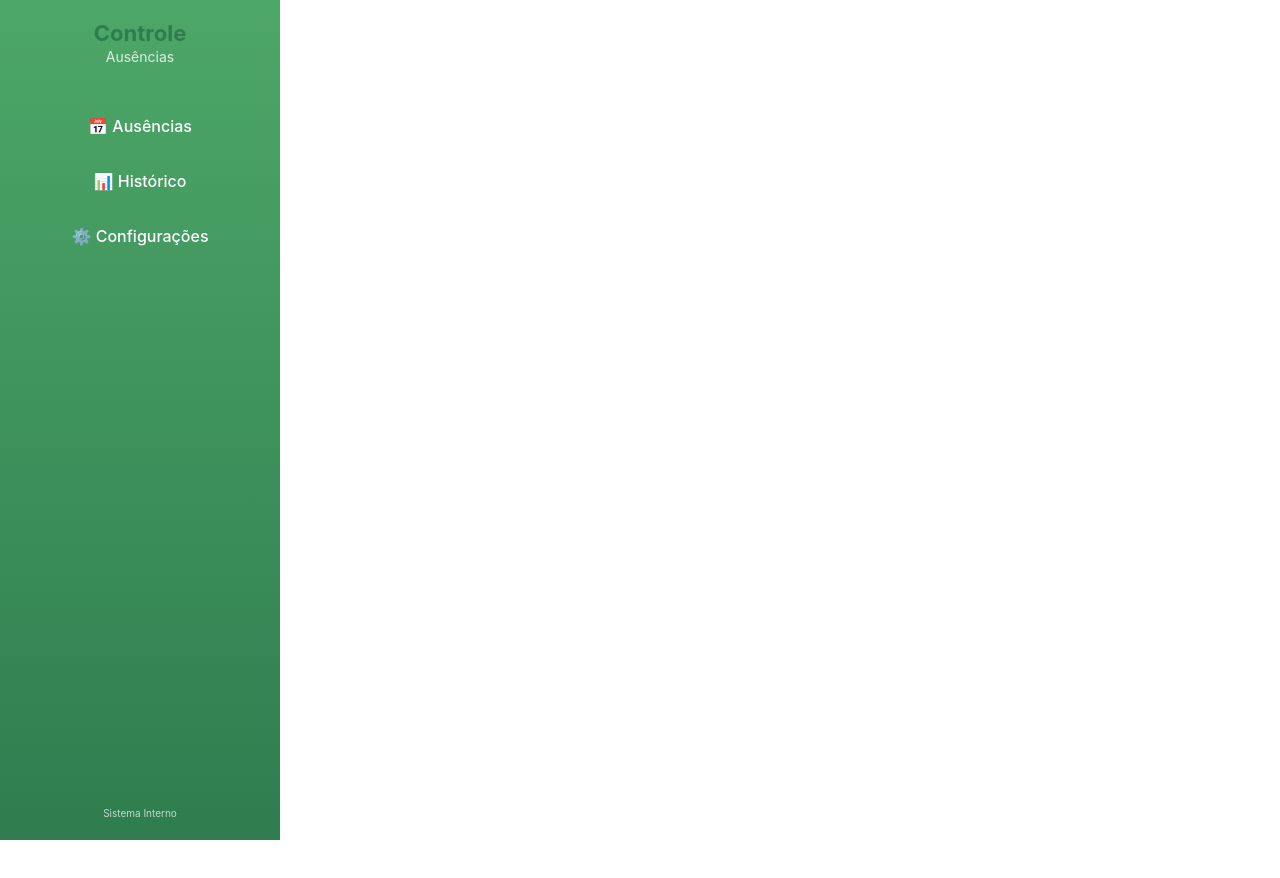
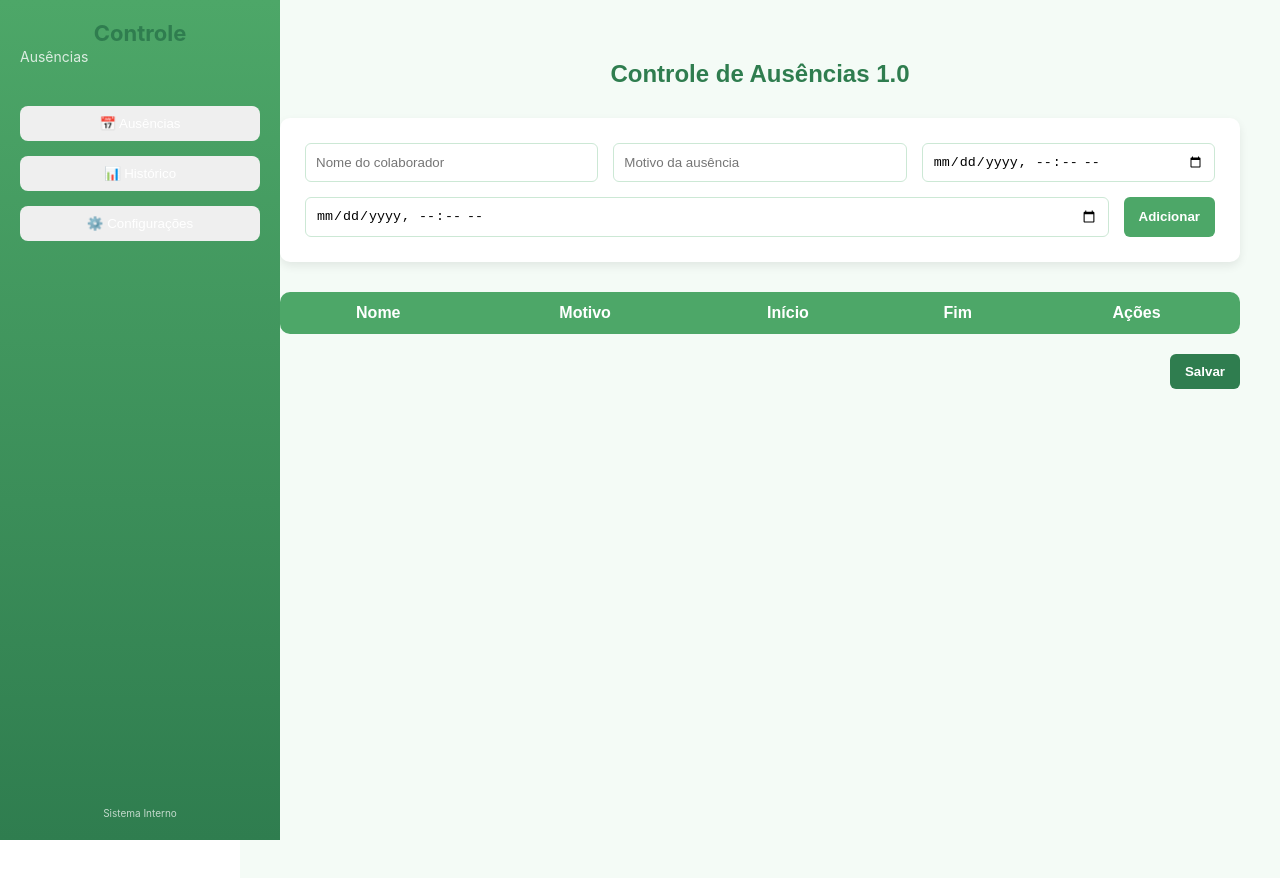
Before and after one commit to neves1697/controle_ausencias, a React (Create React App) app in the folder controle_ausencias/: page / in a window 1280 px wide. Before the commit the page ends 800 px from the top, so only its background shows below. Built offline with nearby package versions, Linux system fonts and the light colour scheme.

Commit message:
Doc: Adicionando documentação do Readme.md e definindo regras essenciais e não essenciais.

```diff
--- a/controle_ausencias/src/App.js
+++ b/controle_ausencias/src/App.js
@@ -1,12 +1,15 @@
-import logo from './logo.svg';
-import './App.css';
-import Ausencias from "./pages/Ausencias"
-import BarraNavegacaoLateral from "../src/Components/BarraNavegacao"
+import "./App.css";
+import Ausencias from "./pages/Ausencias";
+import BarraNavegacaoLateral from "./Components/BarraNavegacao"
 
 function App() {
   return (
-    <div className="App">
+    <div style={{ display: "flex" }}>
       <BarraNavegacaoLateral />
+
+      <div style={{ marginLeft: "240px", width: "100%" }}>
+        <Ausencias />
+      </div>
     </div>
   );
 }
--- a/controle_ausencias/src/Components/BarraNavegacao.jsx
+++ b/controle_ausencias/src/Components/BarraNavegacao.jsx
@@ -1,5 +1,4 @@
 import React from "react";
-import { a } from "react-router-dom";
 import "./BarraNavegacaoLateral.css";
 
 const BarraNavegacaoLateral = () => {
@@ -11,19 +10,9 @@ const BarraNavegacaoLateral = () => {
       </div>
 
       <nav className="sidebar-menu">
-
-
-                <a to="/ausencias" className="sidebar-item">
-                    📅 Ausências
-                </a>
-
-                <a to="/relatorios" className="sidebar-item">
-                    📊 Histórico
-                </a>
-
-                <a to="/configuracoes" className="sidebar-item">
-                    ⚙️ Configurações
-                </a>
+        <button className="sidebar-item">📅 Ausências</button>
+        <button className="sidebar-item">📊 Histórico</button>
+        <button className="sidebar-item">⚙️ Configurações</button>
       </nav>
 
       <div className="sidebar-footer">
```
Also changed, not shown: 1 other file (tests, documents, lock files or other folders). Lines whose indentation alone changed are shown as unchanged.
